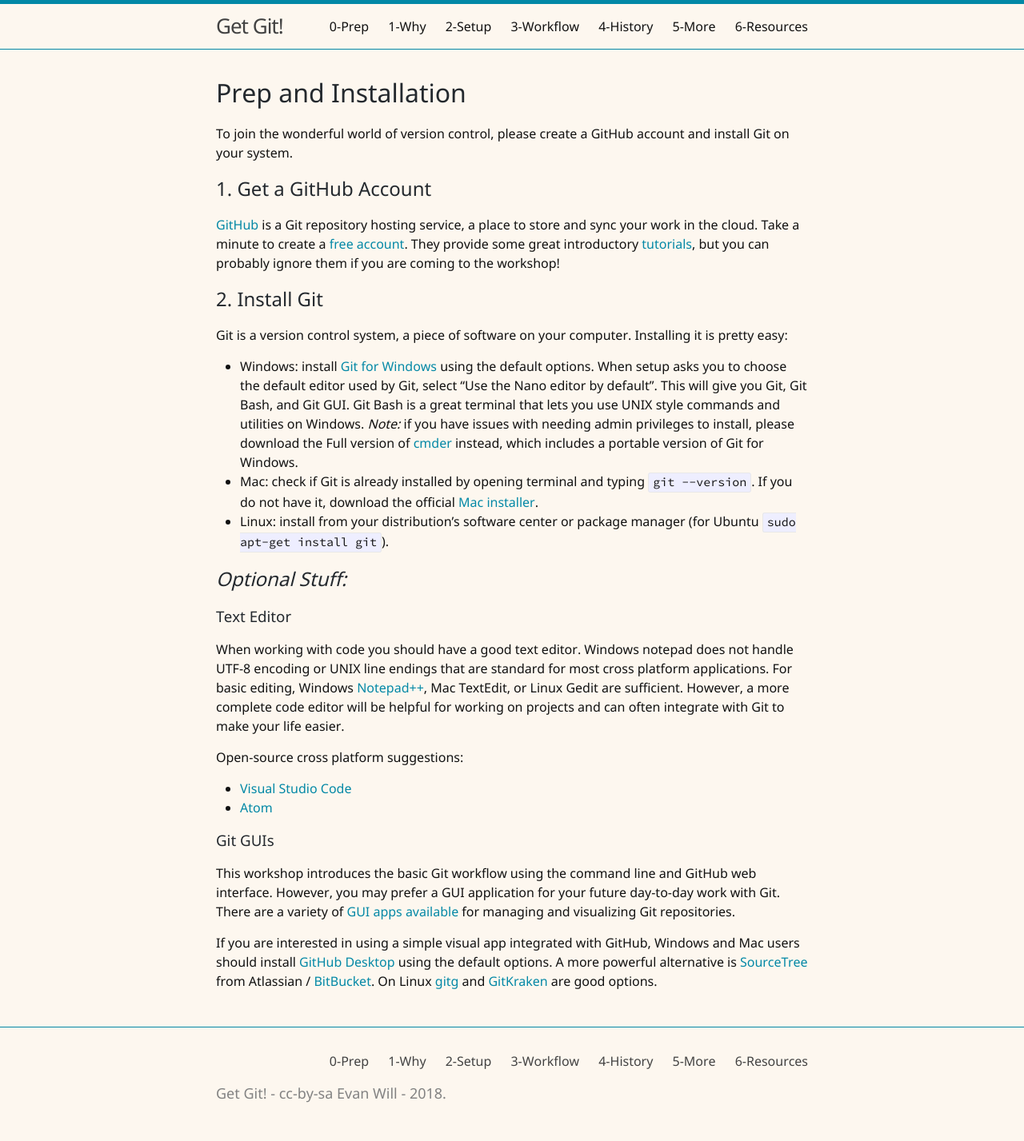
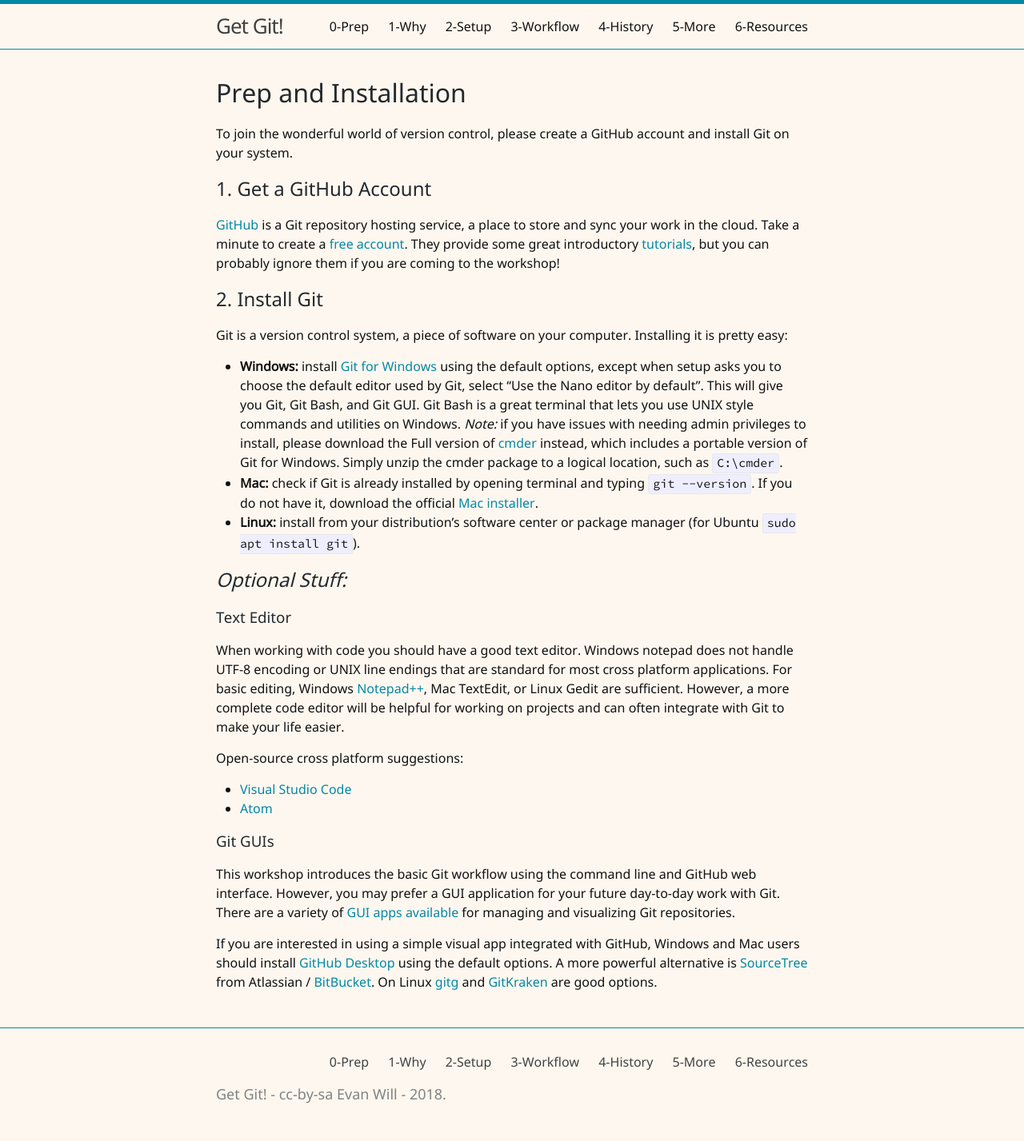
Before and after one commit to evanwill/get-git, a Jekyll site: the page built from 0-prep.md, in a window 1280 px wide. Shown: the whole page at 80% size. Built offline with Jekyll 4.4.1, drawn with Linux system fonts in a browser that asks for light colours.

Commit message:
tweak prep layout

```diff
--- a/0-prep.md
+++ b/0-prep.md
@@ -18,9 +18,9 @@ They provide some great introductory [tutorials](https://guides.github.com/){:ta
 Git is a version control system, a piece of software on your computer.
 Installing it is pretty easy:
 
-- Windows: install [Git for Windows](https://git-for-windows.github.io/){:target="_blank"} using the default options. When setup asks you to choose the default editor used by Git, select "Use the Nano editor by default". This will give you Git, Git Bash, and Git GUI. Git Bash is a great terminal that lets you use UNIX style commands and utilities on Windows. *Note:* if you have issues with needing admin privileges to install, please download the Full version of [cmder](http://cmder.net/) instead, which includes a portable version of Git for Windows.
-- Mac: check if Git is already installed by opening terminal and typing `git --version`. If you do not have it, download the official [Mac installer](https://git-scm.com/downloads){:target="_blank"}.
-- Linux: install from your distribution's software center or package manager (for Ubuntu `sudo apt-get install git`).
+- **Windows:** install [Git for Windows](https://git-for-windows.github.io/){:target="_blank"} using the default options, except when setup asks you to choose the default editor used by Git, select "Use the Nano editor by default". This will give you Git, Git Bash, and Git GUI. Git Bash is a great terminal that lets you use UNIX style commands and utilities on Windows. *Note:* if you have issues with needing admin privileges to install, please download the Full version of [cmder](http://cmder.net/) instead, which includes a portable version of Git for Windows. Simply unzip the cmder package to a logical location, such as `C:\cmder`.
+- **Mac:** check if Git is already installed by opening terminal and typing `git --version`. If you do not have it, download the official [Mac installer](https://git-scm.com/downloads){:target="_blank"}.
+- **Linux:** install from your distribution's software center or package manager (for Ubuntu `sudo apt install git`).
 
 ## *Optional Stuff:*
 
@@ -32,6 +32,7 @@ For basic editing, Windows [Notepad++](https://notepad-plus-plus.org/){:target="
 However, a more complete code editor will be helpful for working on projects and can often integrate with Git to make your life easier.
 
 Open-source cross platform suggestions:
+
 - [Visual Studio Code](https://code.visualstudio.com/){:target="_blank"}
 - [Atom](https://atom.io/){:target="_blank"}
 
```
